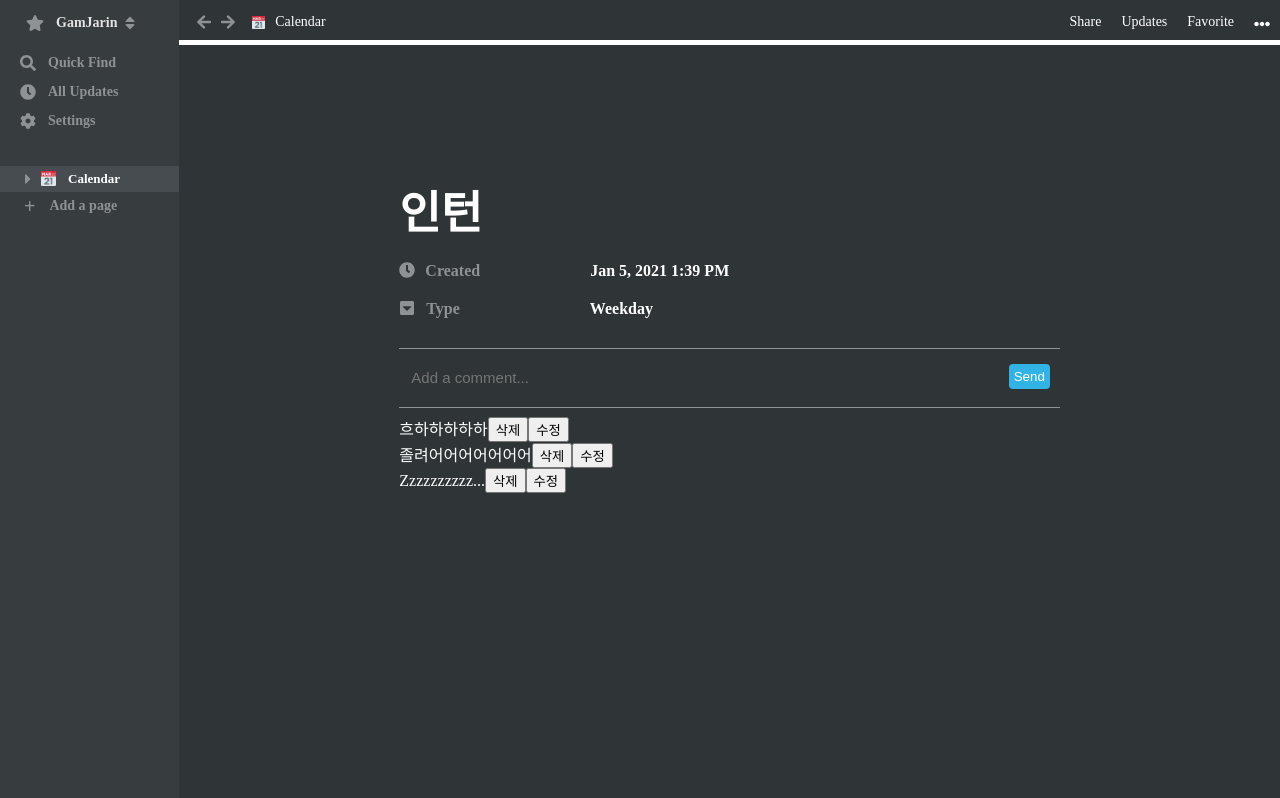
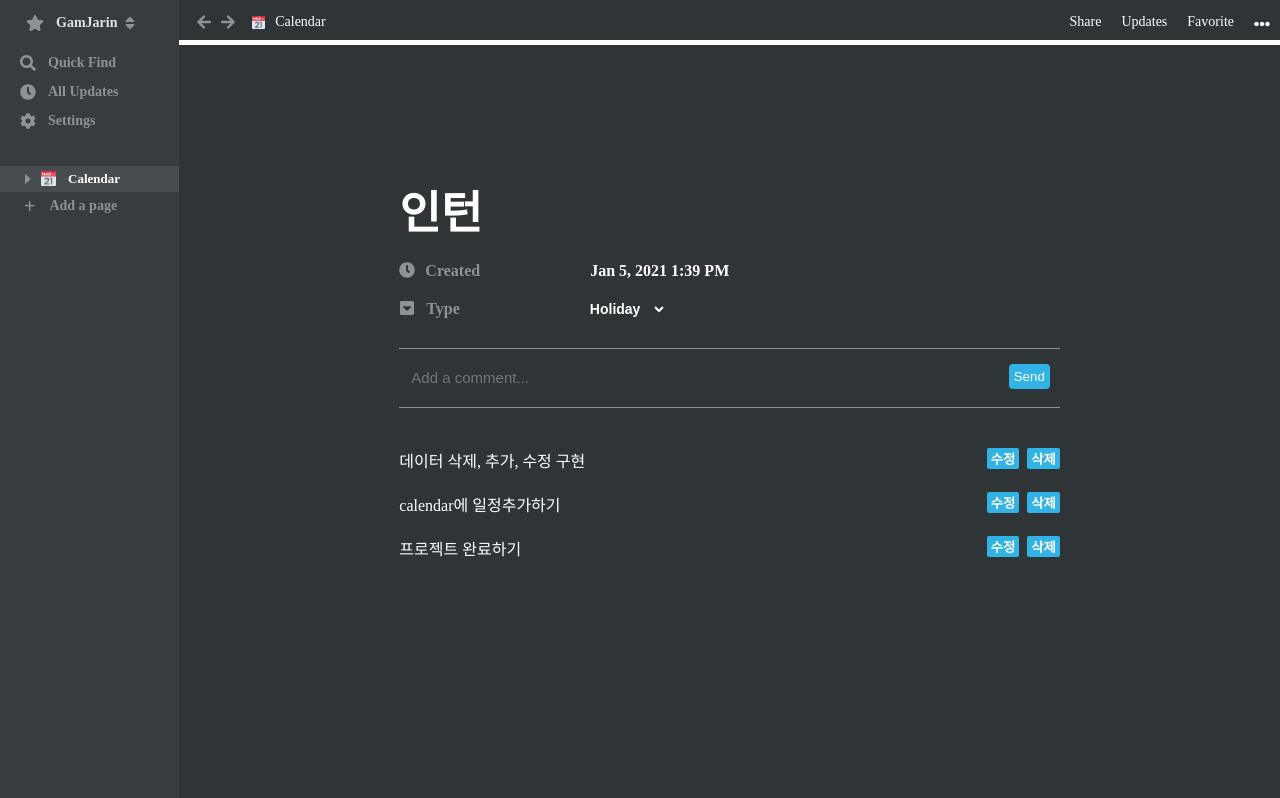
Before and after one commit to JangIBin/Calendar_App, a React (Create React App) app: page /intern in a window 1280 px wide. Shown: the top 798 px of the page. Built offline with nearby package versions, Linux system fonts and the light colour scheme.

Commit message:
데이터 수정, css 수정

```diff
--- a/src/components/columns/AddComment.js
+++ b/src/components/columns/AddComment.js
@@ -2,7 +2,7 @@ import React from 'react';
 
 function AddComment({comment, onChange, onSend}) {
 	return (
-		<div className="background-wrap-coment">
+		<div className="background-wrap-comment">
       <hr />
       <input name="comment" placeholder="Add a comment..." onChange={onChange} value={comment} />
       <button onClick={onSend}>Send</button>
--- a/src/components/columns/Comment.js
+++ b/src/components/columns/Comment.js
@@ -1,4 +1,4 @@
-import React, { useState, useCallback, useEffect } from 'react';
+import React, { useState, useEffect } from 'react';
 
 function Comment({ user, onRemove, onUpdate }) {
 
@@ -9,37 +9,39 @@ function Comment({ user, onRemove, onUpdate }) {
 
 	const toggleShow = () => setShow(!show);
 
-	const handleChange = useCallback((e) => {
+	const handleChange = (e) => {
     setState({
       ...state,
-      name:e.target.value
+      name: e.target.value
     });
-	},[]);
+	};
 
 
 	useEffect(() => {
 		if (!show && show) {
 			setState({
-				name: user.comment
+				[name]: name
 			})
 		} else if (show && !show) {
 			onUpdate(user.id, {
-				name: state.name
-			})
+				[name]: user.comment
+			});
 		}
-	})
+	},[name])
+
+
 
   if (show) {
     return (
-      <div>
+      <div className="commentlist-comment">
       	<input type="text" value={name} onChange={ handleChange }/>
 				<button onClick={() => toggleShow()}>저장</button>
     	</div>
     );
   } else {
     return (
-			<div>
-				<b>{user.comment}</b>
+			<div className="commentlist-comment">
+				<b>{name}</b>
 				<button onClick={() => onRemove(user.id)}>삭제</button>
 				<button onClick={() => toggleShow()}>수정</button>
 		</div>
--- a/src/components/columns/CommentList.js
+++ b/src/components/columns/CommentList.js
@@ -4,7 +4,7 @@ import Comment from './Comment';
 
 function CommentList({ users, onRemove, onUpdate }) {
   return (
-    <div>
+    <div className="background-wrap-commentlist">
       {users.map(user => (
         <Comment user={user} key={user.id} onRemove={onRemove} onUpdate={onUpdate} />
       ))}
--- a/src/components/columns/Intern.css
+++ b/src/components/columns/Intern.css
@@ -53,22 +53,27 @@
   margin: 0 12px 0 1px;
 }
 
-.intern .intern-background .intern-background-wrap .background-wrap-type .wrap-type-2 span{
+.intern .intern-background .intern-background-wrap .background-wrap-type .wrap-type-2 select{
   color: #ffffff;
-  margin-left: 130px;
+  background-color: #2f3437;
+  border: 0;
+  outline: 0;
+  font-weight: bold;
+  font-size: 14px;
+  margin-left: 126px;
 }
 
-.intern .intern-background .intern-background-wrap .background-wrap-coment{
+.intern .intern-background .intern-background-wrap .background-wrap-comment{
   margin-top: 30px;
 }
 
-.intern .intern-background .intern-background-wrap .background-wrap-coment hr{
+.intern .intern-background .intern-background-wrap .background-wrap-comment hr{
   border: 0;
   height: 1px;
   background-color: #8f9295;
 }
 
-.intern .intern-background .intern-background-wrap .background-wrap-coment input{
+.intern .intern-background .intern-background-wrap .background-wrap-comment input{
   border: 0;
   background-color: #2f3437;
   color: #ffffff;
@@ -79,7 +84,7 @@
   font-size: 15px;
 }
 
-.intern .intern-background .intern-background-wrap .background-wrap-coment button{
+.intern .intern-background .intern-background-wrap .background-wrap-comment button{
   float: right;
   margin-top: 7px;
   margin-right: 10px;
@@ -91,10 +96,31 @@
   border-radius: 4px;
 }
 
-.intern .intern-background .intern-background-wrap .background-wrap-coment button:hover{
+.intern .intern-background .intern-background-wrap .background-wrap-comment button:hover{
   background-color: rgb(33, 148, 194);
 }
 
-.intern .intern-background .intern-background-wrap b{
+.intern .intern-background .intern-background-wrap .background-wrap-commentlist {
   color: #ffffff;
+  margin-top: 40px;
 }
+
+.intern .intern-background .intern-background-wrap .background-wrap-commentlist .commentlist-comment{
+  margin-top: 20px;
+}
+
+.intern .intern-background .intern-background-wrap .background-wrap-commentlist .commentlist-comment button{
+  float: right;
+  margin-left: 8px;
+  padding: 1px 4px;
+  font-weight: bold;
+  border: 0;
+  background-color: rgb(50, 179, 230);
+  color: white;
+  outline: none;
+  border-radius: 2px;
+}
+
+.intern .intern-background .intern-background-wrap .background-wrap-commentlist .commentlist-comment button:hover{
+  background-color: rgb(33, 148, 194);
+}
--- a/src/components/columns/Intern.js
+++ b/src/components/columns/Intern.js
@@ -20,15 +20,15 @@ function Intern() {
   const [users, setUsers] = useState([
     {
       id: 1,
-      comment: '흐하하하하하'
+      comment: '데이터 삭제, 추가, 수정 구현'
     },
     {
       id: 2,
-      comment: '졸려어어어어어어어'
+      comment: 'calendar에 일정추가하기'
     },
     {
       id: 3,
-      comment: 'Zzzzzzzzzz...'
+      comment: '프로젝트 완료하기'
     }
   ]);
 
@@ -60,9 +60,9 @@ function Intern() {
     setUsers(users.filter(user => user.id !== id));
   }
 
-  const onUpdate = (id, data) => {
+  const onUpdate = (id) => {
     setUsers(users.map(
-      user => id === user.id ? {...user, ...data} : user
+      user => id === user.id ? {...user, comment: !user.comment} : user
     ));
   }
 
@@ -89,7 +89,10 @@ function Intern() {
                 <span className="type">Type</span>
               </div>
               <div className="wrap-type-2">
-                <span>Weekday</span>
+                <select className="selectDay" name="selectDay">
+                  <option value="holiday">Holiday</option>
+                  <option value="weekday">Weekday</option>
+                </select>
               </div>
             </div>
             <AddComment onChange={onChange} onSend={onSend} />
--- a/src/components/columns/School.css
+++ b/src/components/columns/School.css
@@ -53,22 +53,27 @@
   margin: 0 12px 0 1px;
 }
 
-.school .school-background .school-background-wrap .background-wrap-type .wrap-type-2 span{
+.school .school-background .school-background-wrap .background-wrap-type .wrap-type-2 select{
   color: #ffffff;
-  margin-left: 130px;
+  background-color: #2f3437;
+  border: 0;
+  outline: 0;
+  font-weight: bold;
+  font-size: 14px;
+  margin-left: 126px;
 }
 
-.school .school-background .school-background-wrap .background-wrap-coment{
+.school .school-background .school-background-wrap .background-wrap-comment{
   margin-top: 30px;
 }
 
-.school .school-background .school-background-wrap .background-wrap-coment hr{
+.school .school-background .school-background-wrap .background-wrap-comment hr{
   border: 0;
   height: 1px;
   background-color: #8f9295;
 }
 
-.school .school-background .school-background-wrap .background-wrap-coment input{
+.school .school-background .school-background-wrap .background-wrap-comment input{
   border: 0;
   background-color: #2f3437;
   color: #ffffff;
@@ -79,7 +84,7 @@
   font-size: 15px;
 }
 
-.school .school-background .school-background-wrap .background-wrap-coment button{
+.school .school-background .school-background-wrap .background-wrap-comment button{
   float: right;
   margin-top: 7px;
   margin-right: 10px;
@@ -91,10 +96,31 @@
   border-radius: 4px;
 }
 
-.school .school-background .school-background-wrap .background-wrap-coment button:hover{
+.school .school-background .school-background-wrap .background-wrap-comment button:hover{
   background-color: rgb(33, 148, 194);
 }
 
-.school .school-background .school-background-wrap b{
+.school .school-background .school-background-wrap .background-wrap-commentlist {
   color: #ffffff;
+  margin-top: 40px;
 }
+
+.school .school-background .school-background-wrap .background-wrap-commentlist .commentlist-comment{
+  margin-top: 20px;
+}
+
+.school .school-background .school-background-wrap .background-wrap-commentlist .commentlist-comment button{
+  float: right;
+  margin-left: 8px;
+  padding: 1px 4px;
+  font-weight: bold;
+  border: 0;
+  background-color: rgb(50, 179, 230);
+  color: white;
+  outline: none;
+  border-radius: 2px;
+}
+
+.school .school-background .school-background-wrap .background-wrap-commentlist .commentlist-comment button:hover{
+  background-color: rgb(33, 148, 194);
+}
--- a/src/components/columns/School.js
+++ b/src/components/columns/School.js
@@ -82,7 +82,10 @@ function School() {
                 <span className="type">Type</span>
               </div>
               <div className="wrap-type-2">
-                <span>Weekday</span>
+                <select className="selectDay" name="selectDay">
+                  <option value="holiday">Holiday</option>
+                  <option value="weekday">Weekday</option>
+                </select>
               </div>
             </div>
             <AddComment comment={comment} onChange={onChange} onSend={onSend} />
```
Also changed, not shown: 1 other file (tests, documents, lock files or other folders).
